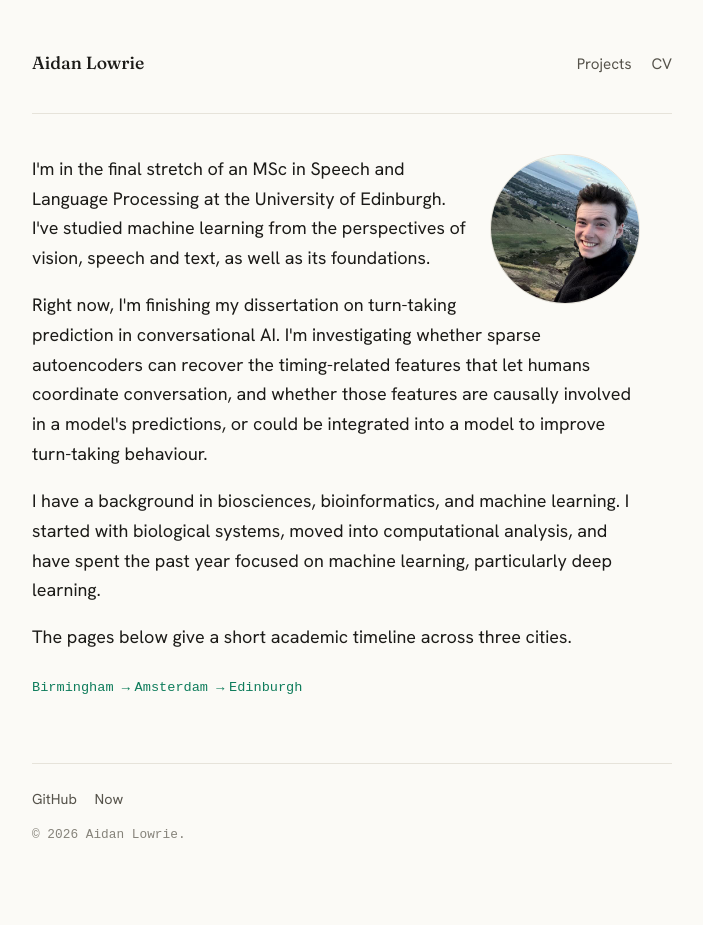
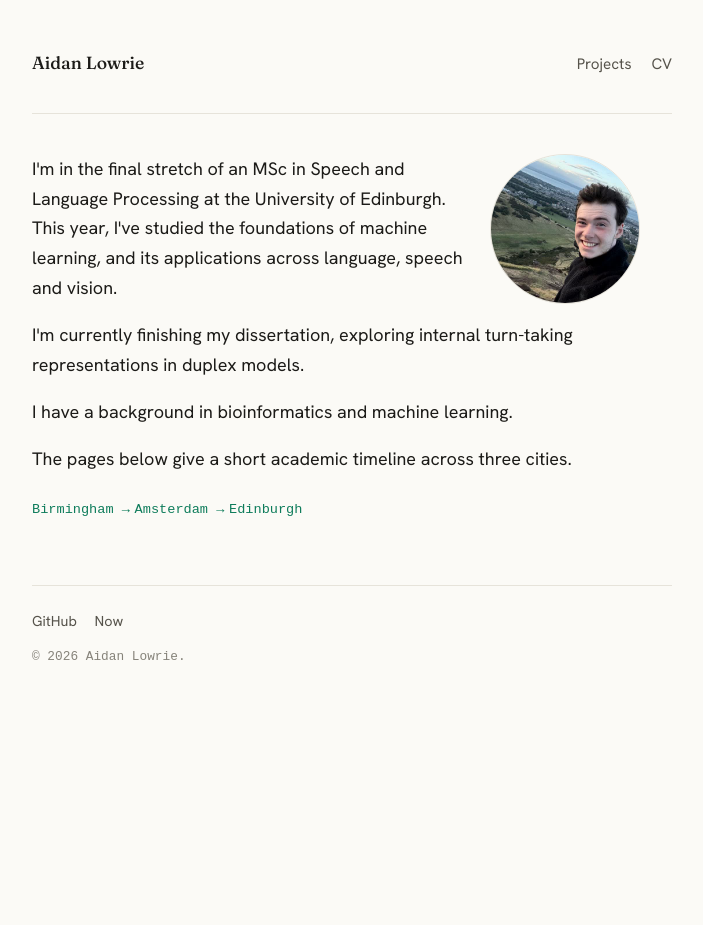
Before and after one commit to aidanlowrie/aidanlowrie.github.io, a Jekyll site: the page built from index.html, in a window 1280 px wide. Shown: the whole page, without its empty margins (288-991 px from the left). Built offline with Jekyll 4.4.1, drawn with Linux system fonts in a browser that asks for light colours; some web fonts are replaced; after the commit the page ends 900 px from its top, so only the background shows below that.

Commit message:
Simplify homepage content to be more concise

```diff
--- a/index.html
+++ b/index.html
@@ -3,17 +3,9 @@
 title: ""
 ---
 <section class="home-about reveal" style="padding-top: 0; border-top: none;">
-  <p><img src="{{ '/assets/img/portrait-arthurs-seat.jpg' | relative_url }}" alt="Portrait of Aidan Lowrie" width="150" height="150" style="float: right; margin: 0 0 1rem 1rem; border-radius: 50%; border: 1px solid var(--hairline);">I'm in the final stretch of an MSc in Speech and Language Processing at the
-  University of Edinburgh. I've studied machine learning from the perspectives
-  of vision, speech and text, as well as its foundations.</p>
-  <p>Right now, I'm finishing my dissertation on turn-taking prediction in
-  conversational AI. I'm investigating whether sparse autoencoders can recover
-  the timing-related features that let humans coordinate conversation, and
-  whether those features are causally involved in a model's predictions, or could
-  be integrated into a model to improve turn-taking behaviour.</p>
-  <p>I have a background in biosciences, bioinformatics, and machine learning. I
-  started with biological systems, moved into computational analysis, and have
-  spent the past year focused on machine learning, particularly deep learning.</p>
+  <p><img src="{{ '/assets/img/portrait-arthurs-seat.jpg' | relative_url }}" alt="Portrait of Aidan Lowrie" width="150" height="150" style="float: right; margin: 0 0 1rem 1rem; border-radius: 50%; border: 1px solid var(--hairline);">I'm in the final stretch of an MSc in Speech and Language Processing at the University of Edinburgh. This year, I've studied the foundations of machine learning, and its applications across language, speech and vision.</p>
+  <p>I'm currently finishing my dissertation, exploring internal turn-taking representations in duplex models.</p>
+  <p>I have a background in bioinformatics and machine learning.</p>
   <p>The pages below give a short academic timeline across three cities.</p>
   <p class="more"><a href="{{ '/about/birmingham/' | relative_url }}">Birmingham →</a> <a href="{{ '/about/amsterdam/' | relative_url }}">Amsterdam →</a> <a href="{{ '/about/edinburgh/' | relative_url }}">Edinburgh</a></p>
 </section>
```
